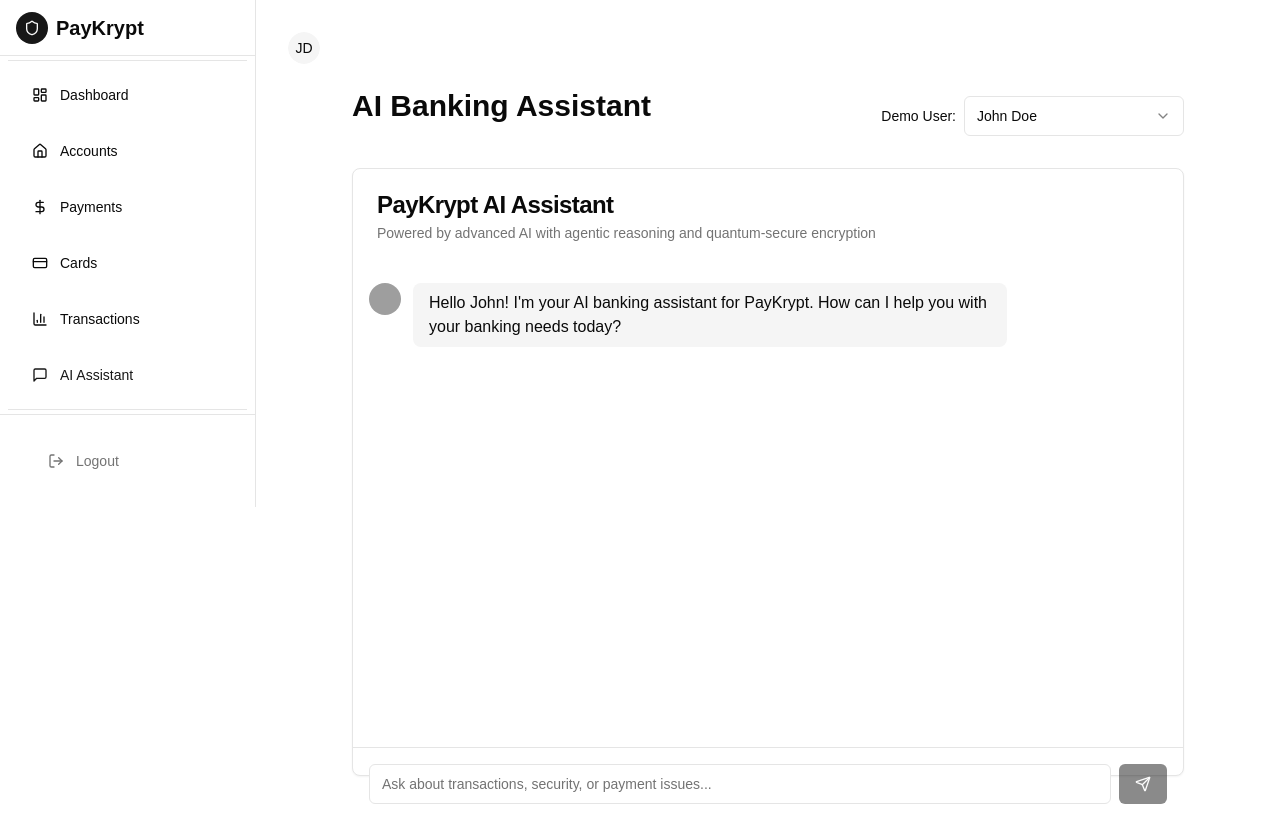
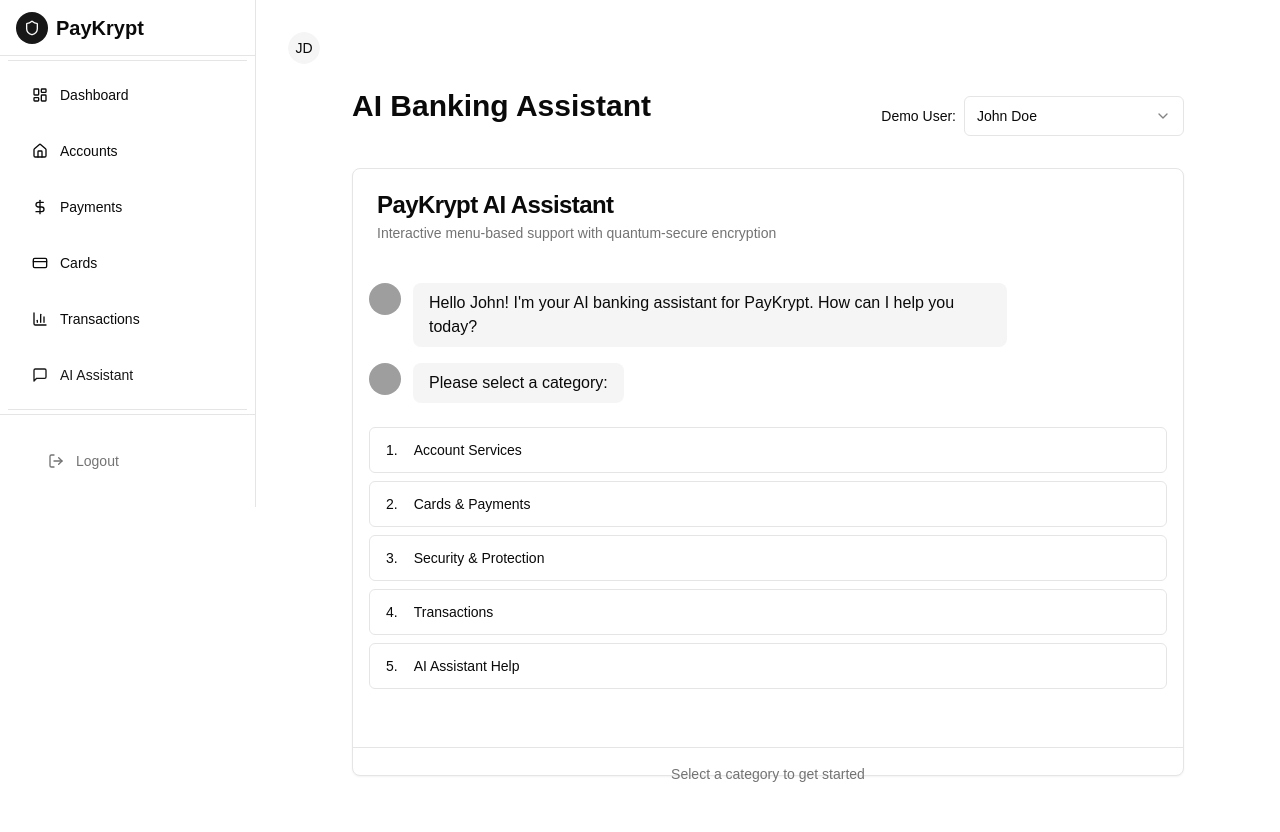
Before and after one commit to KrishBnsl/paykrypt, a Next.js app in the folder paykrypt-dashboard/: page /dashboard/ai-assistant in a window 1280 px wide. Built offline with nearby package versions, Linux system fonts and the light colour scheme; grey boxes are pictures that could not be loaded.

Commit message:
Dashboard UI v2.2 Chatbot without AI

```diff
--- a/paykrypt-dashboard/app/dashboard/ai-assistant/page.tsx
+++ b/paykrypt-dashboard/app/dashboard/ai-assistant/page.tsx
@@ -3,103 +3,171 @@
 import type React from "react"
 
 import { useState, useRef, useEffect } from "react"
-import { Bot, Send, User } from "lucide-react"
+import { Bot, User, ArrowLeft, ArrowRight } from "lucide-react"
 
 import { Button } from "@/components/ui/button"
 import { Card, CardContent, CardDescription, CardFooter, CardHeader, CardTitle } from "@/components/ui/card"
-import { Input } from "@/components/ui/input"
 import { ScrollArea } from "@/components/ui/scroll-area"
 import { Avatar, AvatarFallback, AvatarImage } from "@/components/ui/avatar"
 import UserSelector from "../user-selector"
-import { db } from "@/lib/db"
 import { useUser } from "@/contexts/user-context"
+
+// Define FAQ data types
+type FAQData = {
+  [category: string]: {
+    [question: string]: string;
+  };
+};
+
+// FAQ data structure similar to the Python version
+const faqData: FAQData = {
+  "Account Services": {
+    "How to open a savings account?": "You can open a savings account online through the PayKrypt app or by visiting any of our partner branches with valid KYC documents.",
+    "What documents are needed for account opening?": "You need to submit a valid ID proof (government-issued ID), address proof, and complete our secure biometric verification process.",
+    "How do I check my account balance?": "You can check your balance by logging into the dashboard, using the PayKrypt mobile app, or setting up balance alerts to your email or phone."
+  },
+  "Cards & Payments": {
+    "How to apply for a digital card?": "Log in to your dashboard, go to the 'Cards' section, and select 'Apply for Digital Card'. Our quantum-secure verification will process your request.",
+    "How to block a lost card?": "You can instantly freeze your card from the dashboard or mobile app. Additionally, our AI system may proactively detect and flag suspicious activities.",
+    "What payment methods do you support?": "We support all major payment methods including bank transfers, credit/debit cards, UPI, and selected cryptocurrencies with our quantum-secure protection."
+  },
+  "Security & Protection": {
+    "How does your fraud detection work?": "Our AI-powered fraud detection uses CNN and LSTM models to analyze transaction patterns in real-time, flagging unusual activities before they become problematic.",
+    "What is quantum-secure encryption?": "Quantum-secure encryption uses post-quantum cryptographic algorithms that protect your data against attacks from both conventional and quantum computers.",
+    "How do I enable two-factor authentication?": "Go to your profile settings and select 'Security'. You can enable biometric verification, authenticator apps, or SMS verification for an additional layer of security."
+  },
+  "Transactions": {
+    "Why was my transaction flagged?": "Transactions are flagged when our AI system detects unusual patterns or potential fraud risks. This is a protective measure to keep your account secure.",
+    "How long do transfers take to process?": "Most transfers are processed instantly. International transfers may take 1-2 business days, though our AI system continuously works to optimize transfer speeds.",
+    "Are there any transaction limits?": "Default daily limits are set for security. You can view and request changes to your limits from the 'Profile' section of your dashboard."
+  },
+  "AI Assistant Help": {
+    "What can the AI Assistant help with?": "I can help with account information, transaction insights, security recommendations, and general banking questions using my sophisticated understanding of financial patterns.",
+    "Is my conversation with the AI secure?": "Yes, all conversations are encrypted end-to-end and processed through our secure federated learning system that never exposes your personal data.",
+    "How accurate is the AI's information?": "Our AI system is regularly updated with the latest information and has a 98.7% accuracy rate. For critical financial decisions, we always recommend confirming with a human specialist."
+  }
+}
 
 export default function AIAssistantPage() {
   const { currentUser, loading } = useUser()
-  const [messages, setMessages] = useState<Array<{ role: "user" | "assistant"; content: string }>>([
-    {
-      role: "assistant",
-      content: "Hello! I'm your AI banking assistant for PayKrypt. How can I help you with your banking needs today?",
-    },
-  ])
-  const [input, setInput] = useState("")
-  const [isLoading, setIsLoading] = useState(false)
+  const [messages, setMessages] = useState<Array<{ role: "user" | "assistant"; content: string; isOption?: boolean }>>([])
+  const [currentMenu, setCurrentMenu] = useState<"main" | "category" | "answer">("main")
+  const [currentCategory, setCurrentCategory] = useState<string>("")
+  const [currentQuestion, setCurrentQuestion] = useState<string>("")
   const messagesEndRef = useRef<HTMLDivElement>(null)
 
-  // Reset messages when user changes
+  // Initialize the chatbot with a welcome message
   useEffect(() => {
     setMessages([
       {
         role: "assistant",
-        content: `Hello${currentUser ? ` ${currentUser.firstName}` : ""}! I'm your AI banking assistant for PayKrypt. How can I help you with your banking needs today?`,
+        content: `Hello${currentUser ? ` ${currentUser.firstName}` : ""}! I'm your AI banking assistant for PayKrypt. How can I help you today?`,
+      },
+      {
+        role: "assistant",
+        content: "Please select a category:",
+        isOption: true,
       },
     ])
+    setCurrentMenu("main")
   }, [currentUser])
-
-  const handleSendMessage = () => {
-    if (!input.trim() || !currentUser) return
-
-    // Add user message
-    const userMessage = { role: "user" as const, content: input }
-    setMessages((prev) => [...prev, userMessage])
-    setInput("")
-    setIsLoading(true)
-
-    // Simulate AI response based on query
-    setTimeout(() => {
-      // Custom responses based on user query
-      let aiResponse = ""
-      const query = input.toLowerCase()
-
-      if (query.includes("balance") || query.includes("account")) {
-        aiResponse = `Your total balance is $${currentUser.balance.toFixed(2)}. You have ${currentUser.accounts.length} active accounts.`
-      } else if (query.includes("transaction") || query.includes("payment")) {
-        const recentTransactions = db
-          .getTransactionsByUserId(currentUser.id)
-          .sort((a, b) => new Date(b.createdAt).getTime() - new Date(a.createdAt).getTime())
-          .slice(0, 3)
-
-        aiResponse = `Here are your most recent transactions:\n\n${recentTransactions
-          .map((t, i) => `${i + 1}. ${t.description}: $${t.amount.toFixed(2)} (${t.status.toLowerCase()})`)
-          .join("\n")}`
-      } else if (query.includes("fraud") || query.includes("security")) {
-        aiResponse =
-          "Our fraud detection system uses CNN and LSTM-based models to analyze transaction patterns in real-time. Your account is protected with quantum-secure encryption, and we use federated learning to improve our detection capabilities without compromising your privacy."
-      } else if (query.includes("spending") || query.includes("budget")) {
-        const categories = db.getUserSpendingCategories(currentUser.id)
-        const topCategory = categories.sort((a, b) => b.percentage - a.percentage)[0]
-
-        aiResponse = `Your highest spending category is ${topCategory.name} at ${topCategory.percentage}% of your budget. I recommend keeping housing costs below 30% of your income and saving at least 15-20% each month.`
-      } else if (query.includes("risk") || query.includes("score")) {
-        aiResponse =
-          "Your current risk score is Low. Our AI system has detected no unusual activity in your recent transactions. We use a combination of CNN and LSTM models to analyze spatial and temporal patterns in your transaction behavior."
-      } else {
-        const responses = [
-          "I've analyzed your recent transactions and everything looks normal. Your account is well-protected by our quantum-secure encryption.",
-          "Based on your spending patterns, our AI has detected no unusual activity. Your risk score remains low.",
-          "Our fraud detection system has been trained on synthetic data generated by advanced diffusion models, allowing us to identify even the most sophisticated fraud attempts.",
-          "The federated learning system we use allows us to improve fraud detection across all users while maintaining your privacy. Your data never leaves your account.",
-        ]
-
-        aiResponse = responses[Math.floor(Math.random() * responses.length)]
-      }
-
-      setMessages((prev) => [...prev, { role: "assistant", content: aiResponse }])
-      setIsLoading(false)
-    }, 1500)
-  }
-
-  const handleKeyDown = (e: React.KeyboardEvent) => {
-    if (e.key === "Enter" && !e.shiftKey) {
-      e.preventDefault()
-      handleSendMessage()
-    }
-  }
 
   // Auto-scroll to bottom when messages change
   useEffect(() => {
     messagesEndRef.current?.scrollIntoView({ behavior: "smooth" })
   }, [messages])
+
+  // Generate options based on current menu level
+  const renderOptions = () => {
+    if (currentMenu === "main") {
+      return Object.keys(faqData).map((category) => ({
+        text: category,
+        action: () => selectCategory(category),
+      }));
+    } else if (currentMenu === "category" && currentCategory) {
+      return Object.keys(faqData[currentCategory]).map((question) => ({
+        text: question,
+        action: () => selectQuestion(question),
+      }));
+    }
+    return [];
+  };
+
+  // Handle category selection
+  const selectCategory = (category: string) => {
+    setMessages((prev) => [
+      ...prev,
+      { role: "user", content: category },
+      {
+        role: "assistant",
+        content: `You selected: ${category}. What would you like to know about this topic?`,
+      },
+      {
+        role: "assistant",
+        content: "Please select a question:",
+        isOption: true,
+      }
+    ]);
+    setCurrentCategory(category);
+    setCurrentMenu("category");
+  };
+
+  // Handle question selection
+  const selectQuestion = (question: string) => {
+    const answer = faqData[currentCategory][question];
+    setMessages((prev) => [
+      ...prev,
+      { role: "user", content: question },
+      {
+        role: "assistant",
+        content: answer,
+      },
+      {
+        role: "assistant",
+        content: "Would you like to know anything else?",
+        isOption: true,
+      }
+    ]);
+    setCurrentQuestion(question);
+    setCurrentMenu("answer");
+  };
+
+  // Go back to the main menu
+  const goToMainMenu = () => {
+    setMessages((prev) => [
+      ...prev,
+      {
+        role: "assistant",
+        content: "What else would you like to know about?",
+      },
+      {
+        role: "assistant",
+        content: "Please select a category:",
+        isOption: true,
+      }
+    ]);
+    setCurrentCategory("");
+    setCurrentQuestion("");
+    setCurrentMenu("main");
+  };
+
+  // Go back to the category menu
+  const goToCategoryMenu = () => {
+    setMessages((prev) => [
+      ...prev,
+      {
+        role: "assistant",
+        content: `Back to ${currentCategory} options.`,
+      },
+      {
+        role: "assistant",
+        content: "Please select a question:",
+        isOption: true,
+      }
+    ]);
+    setCurrentQuestion("");
+    setCurrentMenu("category");
+  };
 
   if (loading || !currentUser) {
     return <div>Loading...</div>
@@ -115,7 +183,7 @@ export default function AIAssistantPage() {
       <Card className="h-[calc(100vh-12rem)]">
         <CardHeader>
           <CardTitle>PayKrypt AI Assistant</CardTitle>
-          <CardDescription>Powered by advanced AI with agentic reasoning and quantum-secure encryption</CardDescription>
+          <CardDescription>Interactive menu-based support with quantum-secure encryption</CardDescription>
         </CardHeader>
         <CardContent className="p-0">
           <ScrollArea className="h-[calc(100vh-20rem)] px-4">
@@ -150,19 +218,38 @@ export default function AIAssistantPage() {
                   </div>
                 </div>
               ))}
-              {isLoading && (
-                <div className="flex justify-start">
-                  <div className="flex gap-3 max-w-[80%]">
-                    <Avatar className="h-8 w-8">
-                      <AvatarImage src="/placeholder.svg?height=32&width=32" />
-                      <AvatarFallback>
-                        <Bot className="h-4 w-4" />
-                      </AvatarFallback>
-                    </Avatar>
-                    <div className="rounded-lg px-4 py-2 bg-muted">
-                      <p>Thinking...</p>
-                    </div>
-                  </div>
+              {currentMenu !== "answer" && (
+                <div className="grid grid-cols-1 gap-2 py-2">
+                  {renderOptions().map((option, idx) => (
+                    <Button
+                      key={idx}
+                      variant="outline"
+                      className="justify-start text-left h-auto py-3 px-4"
+                      onClick={option.action}
+                    >
+                      <span className="mr-2">{idx + 1}.</span> {option.text}
+                    </Button>
+                  ))}
+                </div>
+              )}
+              {currentMenu === "answer" && (
+                <div className="flex gap-2 py-2">
+                  <Button
+                    variant="outline"
+                    className="flex-1"
+                    onClick={goToCategoryMenu}
+                  >
+                    <ArrowLeft className="mr-2 h-4 w-4" />
+                    Back to questions
+                  </Button>
+                  <Button
+                    variant="default"
+                    className="flex-1"
+                    onClick={goToMainMenu}
+                  >
+                    <ArrowRight className="mr-2 h-4 w-4" />
+                    Main menu
+                  </Button>
                 </div>
               )}
               <div ref={messagesEndRef} />
@@ -170,18 +257,24 @@ export default function AIAssistantPage() {
           </ScrollArea>
         </CardContent>
         <CardFooter className="border-t p-4">
-          <div className="flex w-full items-center space-x-2">
-            <Input
-              placeholder="Ask about transactions, security, or payment issues..."
-              value={input}
-              onChange={(e) => setInput(e.target.value)}
-              onKeyDown={handleKeyDown}
-              className="flex-1"
-            />
-            <Button onClick={handleSendMessage} disabled={!input.trim() || isLoading}>
-              <Send className="h-4 w-4" />
-              <span className="sr-only">Send</span>
-            </Button>
+          <div className="w-full text-center text-sm text-muted-foreground">
+            {currentMenu === "main" ? (
+              "Select a category to get started"
+            ) : currentMenu === "category" ? (
+              <>
+                <Button
+                  variant="ghost"
+                  size="sm"
+                  onClick={goToMainMenu}
+                  className="text-xs"
+                >
+                  <ArrowLeft className="mr-1 h-3 w-3" />
+                  Back to main menu
+                </Button>
+              </>
+            ) : (
+              "Select an option to continue"
+            )}
           </div>
         </CardFooter>
       </Card>
```
